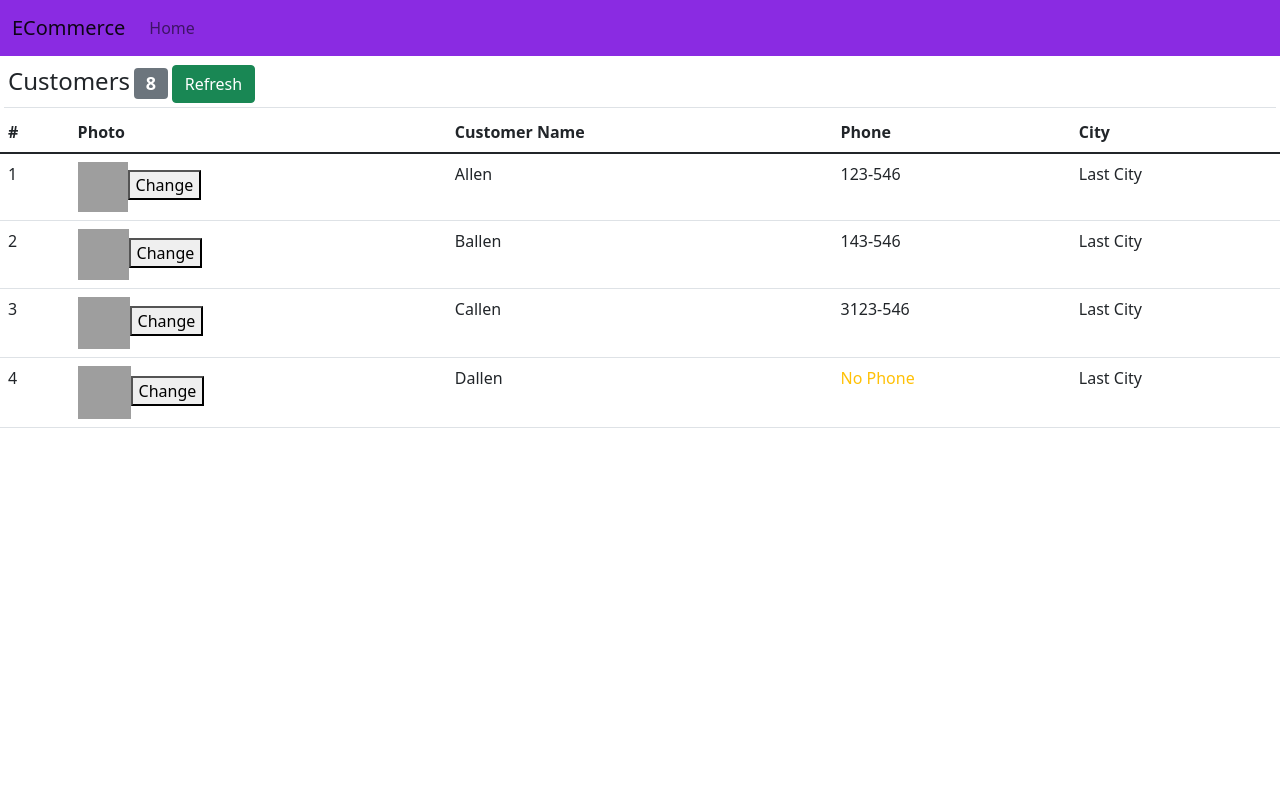
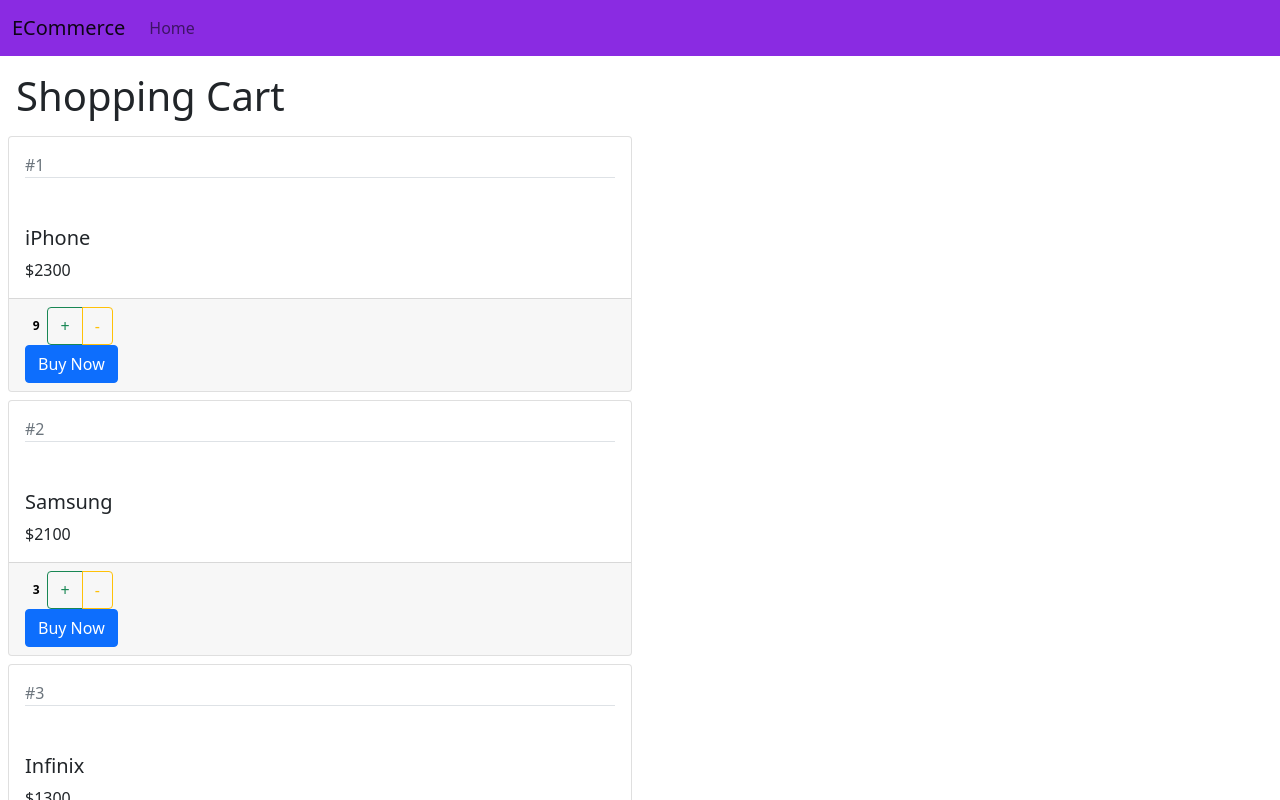
Before and after one commit to princeibs/fcc-ecommerce-react, a React (Create React App) app: page / in a window 1280 px wide. Shown: the top 800 px of the page. Built offline with nearby package versions, Linux system fonts and the light colour scheme; grey boxes are pictures that could not be loaded.

Commit message:
Added functionality to 'add' and 'subtract' button

```diff
--- a/src/App.jsx
+++ b/src/App.jsx
@@ -1,13 +1,14 @@
 import React, { Component } from "react";
 import NavBar from "./NavBar";
-import MainContent from "./Customers";
+import Customers from "./Customers";
+import ShoppingCart from "./ShoppingCart";
 
 export default class App extends Component {
   render() {
     return (
       <React.Fragment>
         <NavBar />
-        <MainContent />
+        <ShoppingCart />
       </React.Fragment>
     );
   }
--- a/src/Customers.jsx
+++ b/src/Customers.jsx
@@ -1,6 +1,6 @@
 import React, { Component } from "react";
 
-export default class MainComponent extends Component {
+export default class Customers extends Component {
   state = {
     pageTitle: "Customers",
     customersCount: 8,
--- a/src/NavBar.jsx
+++ b/src/NavBar.jsx
@@ -3,13 +3,13 @@ export default class NavBar extends Component {
   render() {
     return (
       <React.Fragment>
-        <nav class="navbar navbar-expand-lg navbar-light bg-light navbar-style">
-          <div class="container-fluid">
-            <a class="navbar-brand" href="/#">
+        <nav className="navbar navbar-expand-lg navbar-light bg-light navbar-style">
+          <div className="container-fluid">
+            <a className="navbar-brand" href="/#">
               ECommerce
             </a>
             <button
-              class="navbar-toggler"
+              className="navbar-toggler"
               type="button"
               data-bs-toggle="collapse"
               data-bs-target="#navbarSupportedContent"
@@ -17,12 +17,12 @@ export default class NavBar extends Component {
               aria-expanded="false"
               aria-label="Toggle navigation"
             >
-              <span class="navbar-toggler-icon"></span>
+              <span className="navbar-toggler-icon"></span>
             </button>
-            <div class="collapse navbar-collapse" id="navbarSupportedContent">
-              <ul class="navbar-nav me-auto mb-2 mb-lg-0">
-                <li class="nav-item">
-                  <a class="nav-link" href="/#">
+            <div className="collapse navbar-collapse" id="navbarSupportedContent">
+              <ul className="navbar-nav me-auto mb-2 mb-lg-0">
+                <li className="nav-item">
+                  <a className="nav-link" href="/#">
                     Home
                   </a>
                 </li>
--- /dev/null
+++ b/src/Product.jsx
@@ -0,0 +1,34 @@
+import React, { Component } from "react";
+
+export default class Product extends Component {
+  state = {
+    product: this.props.product,
+  };
+  render() {
+    return (
+      <div className="col-lg-6">
+        <div className="card m-2">
+          <div className="card-body">
+            <div className="text-muted">#{this.state.product.id}</div>
+            <h5 className="pt-5 border-top">
+              {this.state.product.productName}
+            </h5>
+            <div>${this.state.product.price}</div>
+          </div>
+          <div className="card-footer">
+            <div className="float-left">
+              <span className="badge text-black">
+                {this.state.product.quantity}
+              </span>
+              <div className="btn-group">
+                <button onClick={() => this.props.onIncrement(this.state.product, 10)} className="btn btn-outline-success">+</button>
+                <button onClick={() => this.props.onDecrement(this.state.product, 0)} className="btn btn-outline-warning">-</button>
+              </div>
+            </div>
+            <div className="float-right">{this.props.children}</div>
+          </div>
+        </div>
+      </div>
+    );
+  }
+}
--- /dev/null
+++ b/src/ShoppingCart.jsx
@@ -0,0 +1,58 @@
+import React, { Component } from "react";
+import Product from "./Product";
+
+export default class ShoppingCart extends Component {
+  state = {
+    products: [
+      { id: 1, productName: "iPhone", price: 2300, quantity: 9 },
+      { id: 2, productName: "Samsung", price: 2100, quantity: 3 },
+      { id: 3, productName: "Infinix", price: 1300, quantity: 1 },
+      { id: 4, productName: "Nokia", price: 3300, quantity: 5 },
+      { id: 5, productName: "Nexus", price: 7300, quantity: 7 },
+    ],
+  };
+
+  handleIncrement = (product, max) => {
+    const allProducts = [...this.state.products];
+    let index = allProducts.indexOf(product);
+
+    if (allProducts[index].quantity < max) {
+      allProducts[index].quantity++;
+      this.setState({
+        products: allProducts,
+      });
+    }
+  };
+
+  handleDecrement = (product, min) => {
+    const allProducts = [...this.state.products];
+    let index = allProducts.indexOf(product);
+
+    if (allProducts[index].quantity > min) {
+      allProducts[index].quantity--;
+      this.setState({ products: allProducts });
+    }
+  };
+
+  render() {
+    return (
+      <React.Fragment>
+        <h1 className="m-3">Shopping Cart</h1>
+        <div>
+          {this.state.products.map((product) => {
+            return (
+              <Product
+                key={product.id}
+                product={product}
+                onIncrement={this.handleIncrement}
+                onDecrement={this.handleDecrement}
+              >
+                <button className="btn btn-primary">Buy Now</button>
+              </Product>
+            );
+          })}
+        </div>
+      </React.Fragment>
+    );
+  }
+}
```
